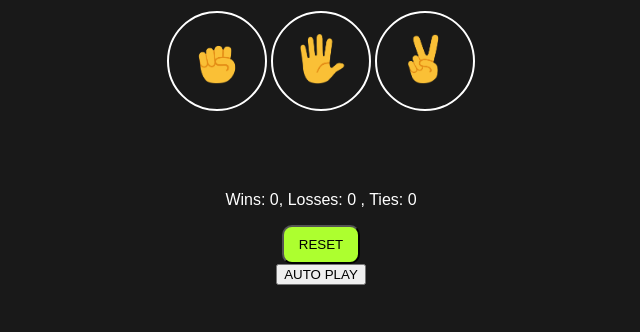
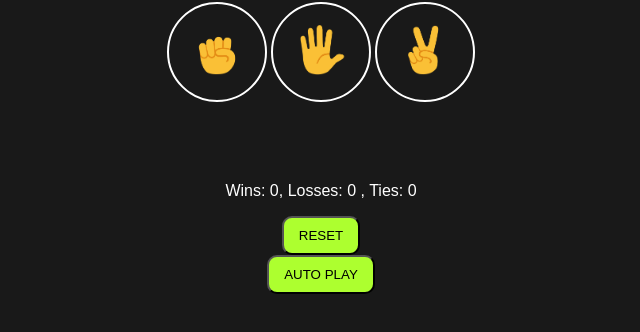
Before and after one commit to pramith2002/rockPaperScissors, a plain HTML site: page index.html in a window 1280 px wide. Shown: the part 288-620 px from the top of the page, without its empty margins (319-959 px from the left). Drawn offline with Linux system fonts and the light colour scheme.

Commit message:
Update rockpaperscissors.css

```diff
--- a/rockpaperscissors.css
+++ b/rockpaperscissors.css
@@ -21,7 +21,8 @@ body {
     height: 50px;
 }
 
-.resetbtn{
+.resetbtn,
+.autoPlayBtn{
     width: fit-content;
     height: fit-content;
     padding: 10px 15px;
@@ -30,7 +31,8 @@ body {
     transition: transform 0.3s;
 }
 
-.resetbtn:hover{
+.resetbtn:hover,
+.autoPlayBtn:hover{
     transform: scale(1.2);
     transition: transform 0.3s;
 }
```
